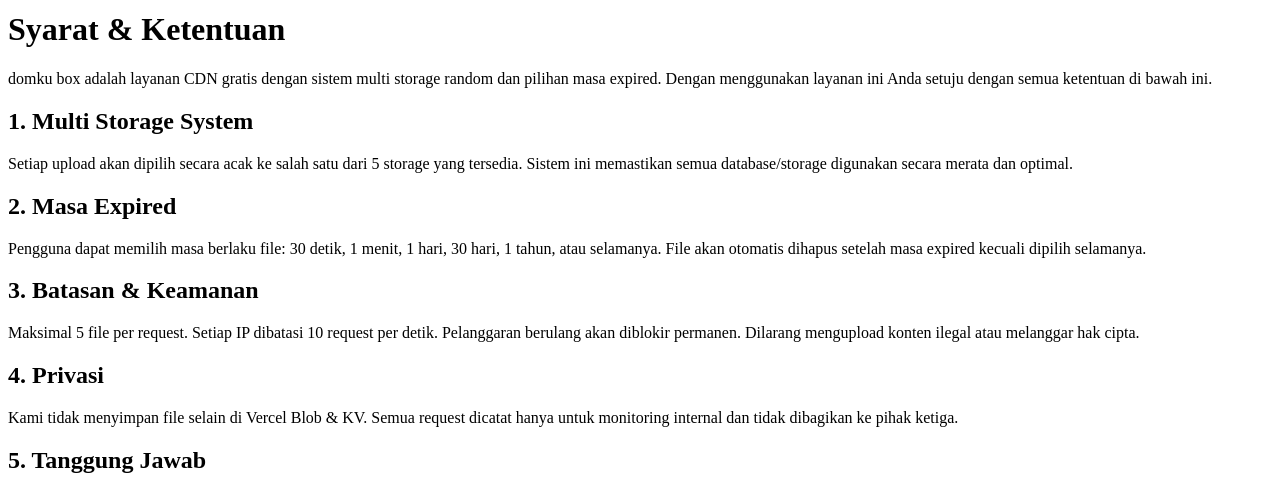
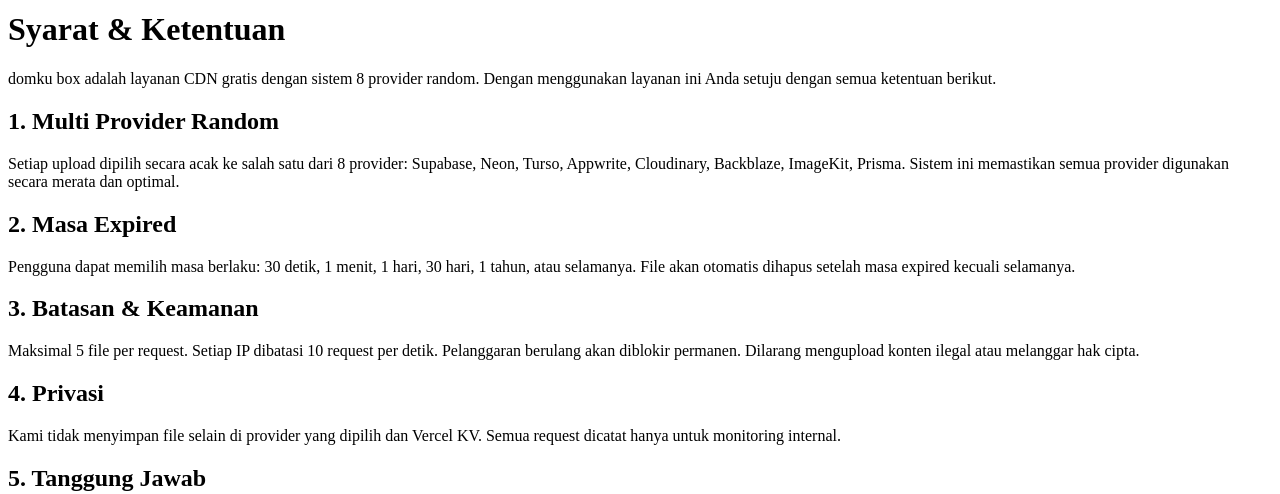
Before and after one commit to akaanakbaik/kaboxv7, a React (Vite) app: page /1/terms in a window 1280 px wide. Shown: the part 420-914 px from the top of the page. Built offline with nearby package versions, Linux system fonts and the light colour scheme.

Commit message:
Update Terms.jsx

```diff
--- a/src/pages/Terms.jsx
+++ b/src/pages/Terms.jsx
@@ -8,16 +8,16 @@
       <h1 className="text-5xl font-semibold tracking-tighter mb-12">Syarat & Ketentuan</h1>
 
       <div className="space-y-12 text-lg leading-relaxed">
-        <p>domku box adalah layanan CDN gratis dengan sistem multi storage random dan pilihan masa expired. Dengan menggunakan layanan ini Anda setuju dengan semua ketentuan di bawah ini.</p>
+        <p>domku box adalah layanan CDN gratis dengan sistem 8 provider random. Dengan menggunakan layanan ini Anda setuju dengan semua ketentuan berikut.</p>
 
         <div>
-          <h2 className="text-2xl font-semibold mb-4">1. Multi Storage System</h2>
-          <p>Setiap upload akan dipilih secara acak ke salah satu dari 5 storage yang tersedia. Sistem ini memastikan semua database/storage digunakan secara merata dan optimal.</p>
+          <h2 className="text-2xl font-semibold mb-4">1. Multi Provider Random</h2>
+          <p>Setiap upload dipilih secara acak ke salah satu dari 8 provider: Supabase, Neon, Turso, Appwrite, Cloudinary, Backblaze, ImageKit, Prisma. Sistem ini memastikan semua provider digunakan secara merata dan optimal.</p>
         </div>
 
         <div>
           <h2 className="text-2xl font-semibold mb-4">2. Masa Expired</h2>
-          <p>Pengguna dapat memilih masa berlaku file: 30 detik, 1 menit, 1 hari, 30 hari, 1 tahun, atau selamanya. File akan otomatis dihapus setelah masa expired kecuali dipilih selamanya.</p>
+          <p>Pengguna dapat memilih masa berlaku: 30 detik, 1 menit, 1 hari, 30 hari, 1 tahun, atau selamanya. File akan otomatis dihapus setelah masa expired kecuali selamanya.</p>
         </div>
 
         <div>
@@ -27,12 +27,12 @@
 
         <div>
           <h2 className="text-2xl font-semibold mb-4">4. Privasi</h2>
-          <p>Kami tidak menyimpan file selain di Vercel Blob & KV. Semua request dicatat hanya untuk monitoring internal dan tidak dibagikan ke pihak ketiga.</p>
+          <p>Kami tidak menyimpan file selain di provider yang dipilih dan Vercel KV. Semua request dicatat hanya untuk monitoring internal.</p>
         </div>
 
         <div>
           <h2 className="text-2xl font-semibold mb-4">5. Tanggung Jawab</h2>
-          <p>Layanan ini disediakan "sebagaimana adanya". Kami tidak bertanggung jawab atas kerugian yang timbul akibat penggunaan layanan ini.</p>
+          <p>Layanan ini disediakan sebagaimana adanya. Kami tidak bertanggung jawab atas kerugian akibat penggunaan layanan ini.</p>
         </div>
 
         <p className="text-sm text-zinc-500 pt-12 border-t border-zinc-800">Terakhir diperbarui: 18 Februari 2026 • dibuat oleh aka</p>
```
